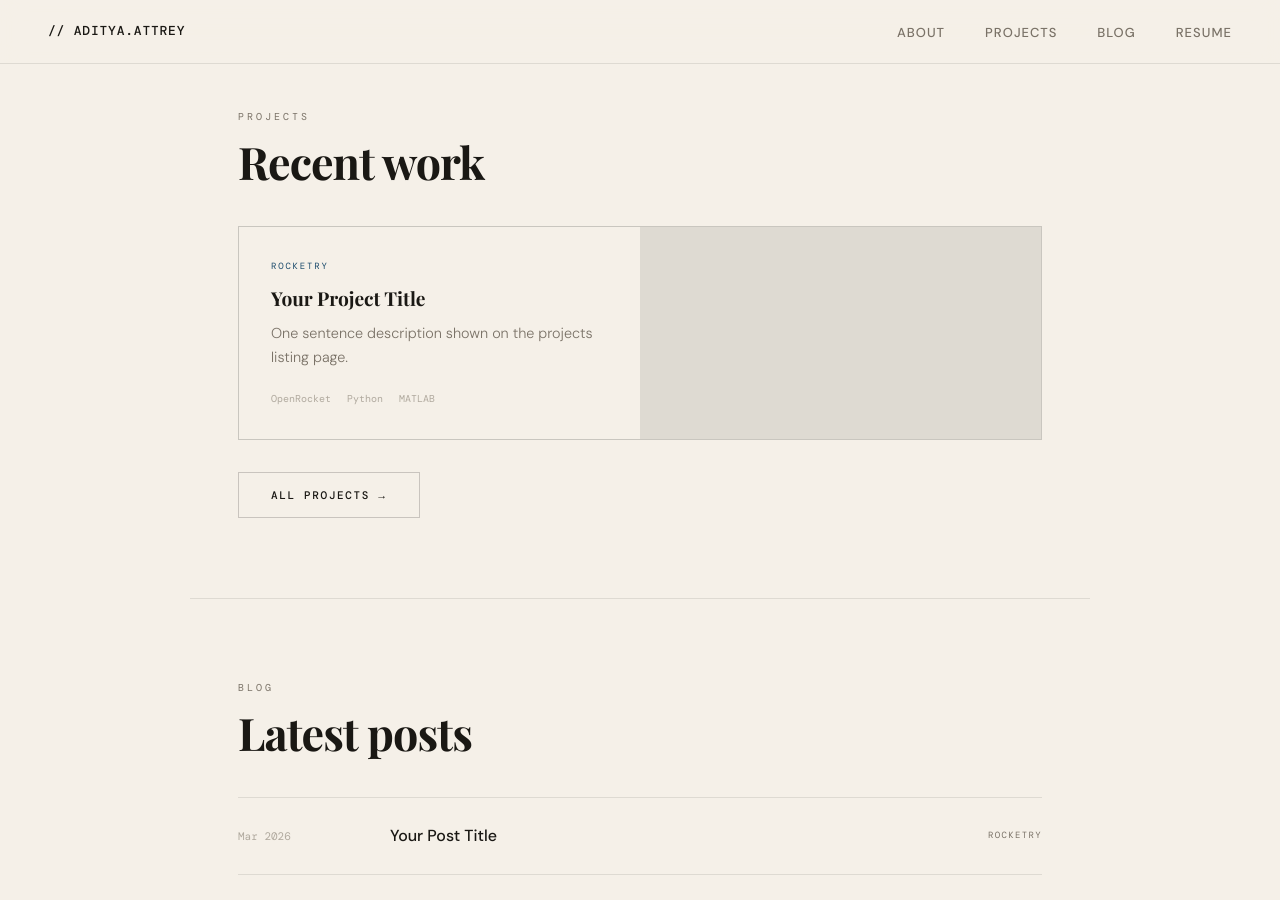
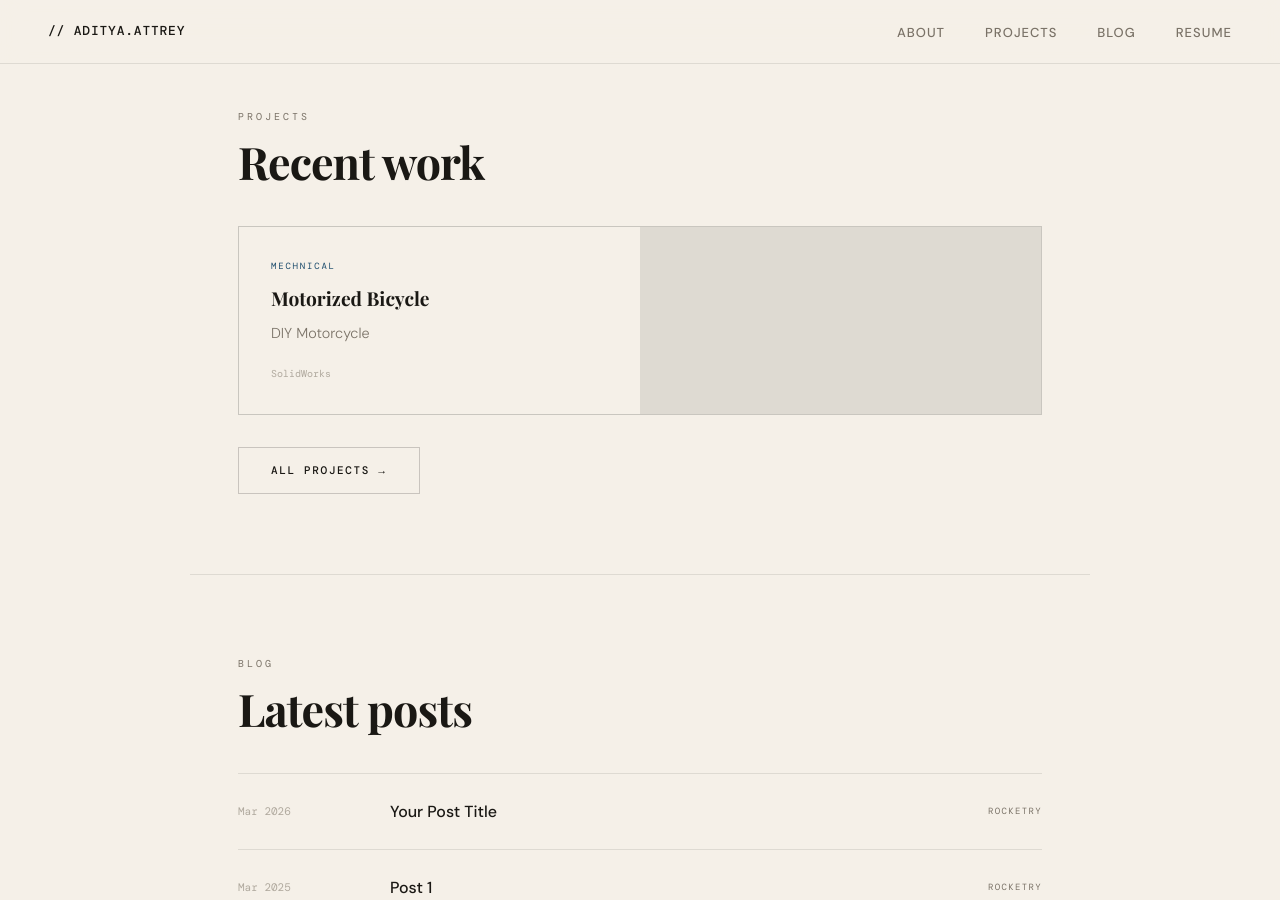
Before and after one commit to FBRDCYB3R/Aero-Blog, a Jekyll site: the page built from index.html, in a window 1280 px wide and 900 px high, scrolled down 1509 px. Built offline with Jekyll 4.4.1, drawn with Linux system fonts in a browser that asks for light colours; some web fonts are replaced; some of the changed lines change nothing that is shown.

Commit message:
Revise motorized bicycle project documentation
Updated project details for motorized bicycle, including title, date, category, description, tools, and GitHub link. Expanded project overview and build process sections with detailed descriptions of design, engine development, clutch mechanism, drivetrain, and fuel system.

```diff
--- a/_projects/example-project.md
+++ b/_projects/example-project.md
@@ -1,24 +1,53 @@
 ---
-title: "Your Project Title"
-date: 2025-03-14
-category: Rocketry
-description: "One sentence description shown on the projects listing page."
+title: "Motorized Bicycle"
+date: 2025-07-16
+category: Mechnical
+description: "DIY Motorcycle"
 status: "Complete"
-tools: [OpenRocket, Python, MATLAB]
-github: "https://github.com/yourusername/your-repo"
+tools: [SolidWorks]
+github: "N/A"
 ---
 
-Intro paragraph describing the project — what it is, why you built it, and what you learned.
+I wanted to get a Motorcycle, but seeing the current price of things it seemed unattainable.
+I was watching a documentary about Honda and noticed that the first motorcycle they made was basically a
+bike with a 2-stroke engine attached to it; that gave me the idea to build my own.
 
 ## Overview
-
-More detail about the project goals and approach.
+I engineered a motorized bicycle by designing core components such as the engine housing, piston
+assembly, and a custom ball-and-pinion clutch system, while optimizing drivetrain performance and fuel
+delivery. This project emphasized mechanical design, system integration, and iterative refinement under
+spatial and performance constraints.
 
 ## What I built
 
-Describe the build process. Add images with standard Markdown:
 
-![Alt text for the image](/assets/images/your-photo.jpg)
+One of the most technically involved projects I have worked on was designing and building a motorized bicycle from the ground up. This project required a combination of mechanical design, fabrication, and iterative problem-solving.
+
+### Design & Engine Development
+I designed several core engine components, including the engine housing, piston head, and connecting rod assembly. This required careful consideration of fit, alignment, and mechanical reliability within a compact system.
+![Engine Body](/assets/body.png)
+
+### Clutch Mechanism
+A key challenge was developing a functional and compact clutch mechanism. I implemented a custom ball-and-pinion clutch system, where actuating the handlebar lever drives a pinion that pushes a ~5 mm stainless steel ball bearing into a clutch spring, disengaging the connecting rod. This allowed the rider to decouple the engine during startup. Once the bike reached approximately 6 mph, the clutch could be released, allowing the engine to engage using the system’s inertia.
+
+One issue I encountered was that the clutch required continuous input to remain disengaged. To address this, I designed and 3D printed a simple locking mechanism that holds the clutch lever in place when needed, improving usability without adding mechanical complexity.
+
+### Drivetrain & Mounting
+The engine was mounted to the bicycle frame at a 34-degree angle. While this angle was primarily dictated by spatial constraints, it required careful alignment to ensure drivetrain efficiency and stability.
+
+Power was transmitted through an 8-tooth drive gear connected via chain to a 32-tooth gear mounted on the rear wheel, replacing the original brake disc assembly. This gearing configuration prioritized higher speeds but required the rider to pedal to an initial speed before engaging the engine due to limited starting torque.
+
+### Fuel System
+For the fuel system, I integrated a carburetor based on a Yamaha SR250 design. Minor modifications were necessary, including replacing the supplied gasket with a thicker one to ensure proper sealing and consistent fuel delivery.
+
+The engine operates on a premixed fuel consisting of 91-octane gasoline and 2-stroke synthetic oil at a ratio of approximately 1 liter of gasoline to 4 ounces of oil.
+
+### Key Takeaways
+This project strengthened my ability to:
+- Design mechanical systems under real-world constraints
+- Iterate on imperfect designs and troubleshoot failures
+- Integrate multiple subsystems into a functional prototype
+- Balance trade-offs between torque, speed, and usability
 
 ## Results
 
```
